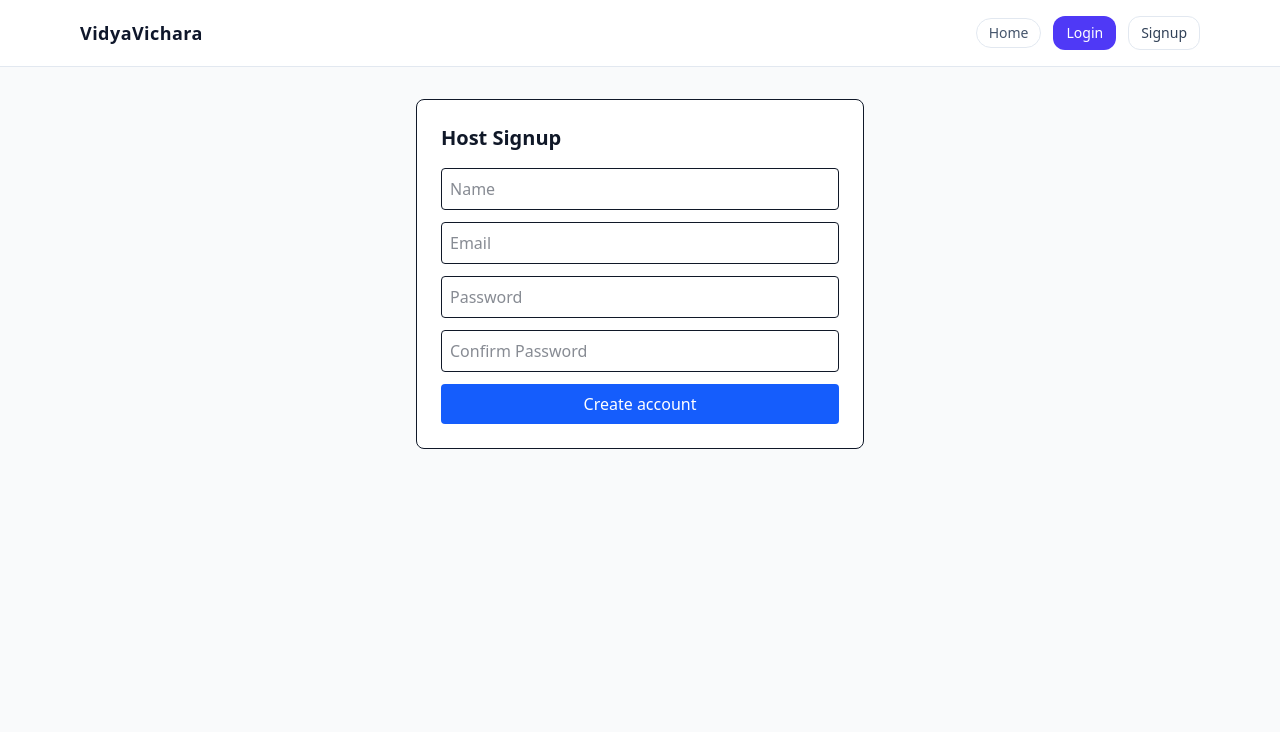
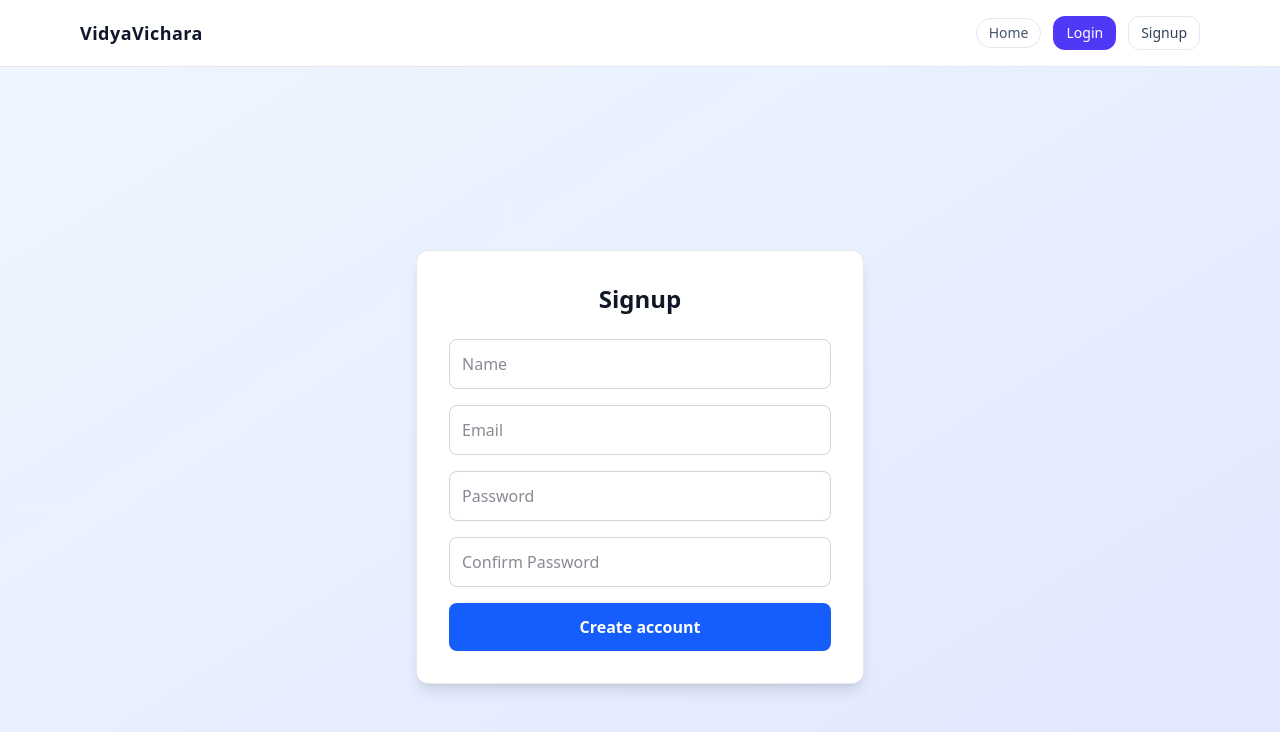
Before and after one commit to Kan201202/VidyaVichar, a React (Vite) app in the folder frontend/: page /signup in a window 1280 px wide. Shown: the top 732 px of the page. Built offline with nearby package versions, Linux system fonts and the light colour scheme; no server answers.

Commit message:
Updated auth pages ui styles(signup and login)

```diff
--- a/frontend/src/pages/Login.jsx
+++ b/frontend/src/pages/Login.jsx
@@ -22,17 +22,35 @@ export default function Login() {
   };
 
   return (
-    <div className="mx-auto mt-8 max-w-md rounded-lg border bg-white p-6">
-      <h1 className="mb-4 text-xl font-semibold">Host Login</h1>
-      <form onSubmit={submit} className="space-y-3">
-        <input className="w-full rounded border p-2" placeholder="Email" value={email} onChange={e=>setEmail(e.target.value)} />
-        <input className="w-full rounded border p-2" placeholder="Password" type="password" value={password} onChange={e=>setPassword(e.target.value)} />
-        {error && <p className="text-sm text-red-600">{error}</p>}
-        <button disabled={busy} className="w-full rounded bg-blue-600 p-2 text-white disabled:opacity-50">
-          {busy ? "Signing in…" : "Login"}
-        </button>
-      </form>
-      <p className="mt-3 text-sm">No account? <Link className="underline" to="/signup">Sign up</Link></p>
+    <div className="min-h-screen flex items-center justify-center bg-gradient-to-br from-blue-50 to-indigo-100">
+      <div className="w-full max-w-md rounded-xl shadow-lg bg-white p-8 border border-gray-200">
+        <h1 className="mb-6 text-2xl font-bold text-center text-gray-900">Login</h1>
+        <form onSubmit={submit} className="space-y-4">
+          <input
+            className="w-full rounded-lg border border-gray-300 p-3 focus:outline-none focus:ring-2 focus:ring-blue-500 focus:border-transparent"
+            placeholder="Email"
+            value={email}
+            onChange={e=>setEmail(e.target.value)}
+          />
+          <input
+            className="w-full rounded-lg border border-gray-300 p-3 focus:outline-none focus:ring-2 focus:ring-blue-500 focus:border-transparent"
+            placeholder="Password"
+            type="password"
+            value={password}
+            onChange={e=>setPassword(e.target.value)}
+          />
+          {error && <p className="text-sm text-red-600 text-center">{error}</p>}
+          <button
+            disabled={busy}
+            className="w-full rounded-lg bg-blue-600 p-3 text-white font-semibold hover:bg-blue-700 transition duration-200 disabled:opacity-50 disabled:cursor-not-allowed"
+          >
+            {busy ? "Signing in…" : "Login"}
+          </button>
+        </form>
+        <p className="mt-4 text-sm text-center text-gray-600">
+          No account? <Link className="text-blue-600 hover:underline font-medium" to="/signup">Sign up</Link>
+        </p>
+      </div>
     </div>
   );
 }
--- a/frontend/src/pages/Signup.jsx
+++ b/frontend/src/pages/Signup.jsx
@@ -25,18 +25,45 @@ export default function Signup() {
   };
 
   return (
-    <div className="mx-auto mt-8 max-w-md rounded-lg border bg-white p-6">
-      <h1 className="mb-4 text-xl font-semibold">Host Signup</h1>
-      <form onSubmit={submit} className="space-y-3">
-        <input className="w-full rounded border p-2" placeholder="Name" value={name} onChange={e=>setName(e.target.value)} />
-        <input className="w-full rounded border p-2" placeholder="Email" value={email} onChange={e=>setEmail(e.target.value)} />
-        <input className="w-full rounded border p-2" placeholder="Password" type="password" value={password} onChange={e=>setPassword(e.target.value)} />
-        <input className="w-full rounded border p-2" placeholder="Confirm Password" type="password" value={confirm} onChange={e=>setConfirm(e.target.value)} />
-        {error && <p className="text-sm text-red-600">{error}</p>}
-        <button disabled={busy} className="w-full rounded bg-blue-600 p-2 text-white disabled:opacity-50">
-          {busy ? "Creating…" : "Create account"}
-        </button>
-      </form>
+    <div className="min-h-screen flex items-center justify-center bg-gradient-to-br from-blue-50 to-indigo-100">
+      <div className="w-full max-w-md rounded-xl shadow-lg bg-white p-8 border border-gray-200">
+        <h1 className="mb-6 text-2xl font-bold text-center text-gray-900">Signup</h1>
+        <form onSubmit={submit} className="space-y-4">
+          <input
+            className="w-full rounded-lg border border-gray-300 p-3 focus:outline-none focus:ring-2 focus:ring-blue-500 focus:border-transparent"
+            placeholder="Name"
+            value={name}
+            onChange={e=>setName(e.target.value)}
+          />
+          <input
+            className="w-full rounded-lg border border-gray-300 p-3 focus:outline-none focus:ring-2 focus:ring-blue-500 focus:border-transparent"
+            placeholder="Email"
+            value={email}
+            onChange={e=>setEmail(e.target.value)}
+          />
+          <input
+            className="w-full rounded-lg border border-gray-300 p-3 focus:outline-none focus:ring-2 focus:ring-blue-500 focus:border-transparent"
+            placeholder="Password"
+            type="password"
+            value={password}
+            onChange={e=>setPassword(e.target.value)}
+          />
+          <input
+            className="w-full rounded-lg border border-gray-300 p-3 focus:outline-none focus:ring-2 focus:ring-blue-500 focus:border-transparent"
+            placeholder="Confirm Password"
+            type="password"
+            value={confirm}
+            onChange={e=>setConfirm(e.target.value)}
+          />
+          {error && <p className="text-sm text-red-600 text-center">{error}</p>}
+          <button
+            disabled={busy}
+            className="w-full rounded-lg bg-blue-600 p-3 text-white font-semibold hover:bg-blue-700 transition duration-200 disabled:opacity-50 disabled:cursor-not-allowed"
+          >
+            {busy ? "Creating…" : "Create account"}
+          </button>
+        </form>
+      </div>
     </div>
   );
 }
```
